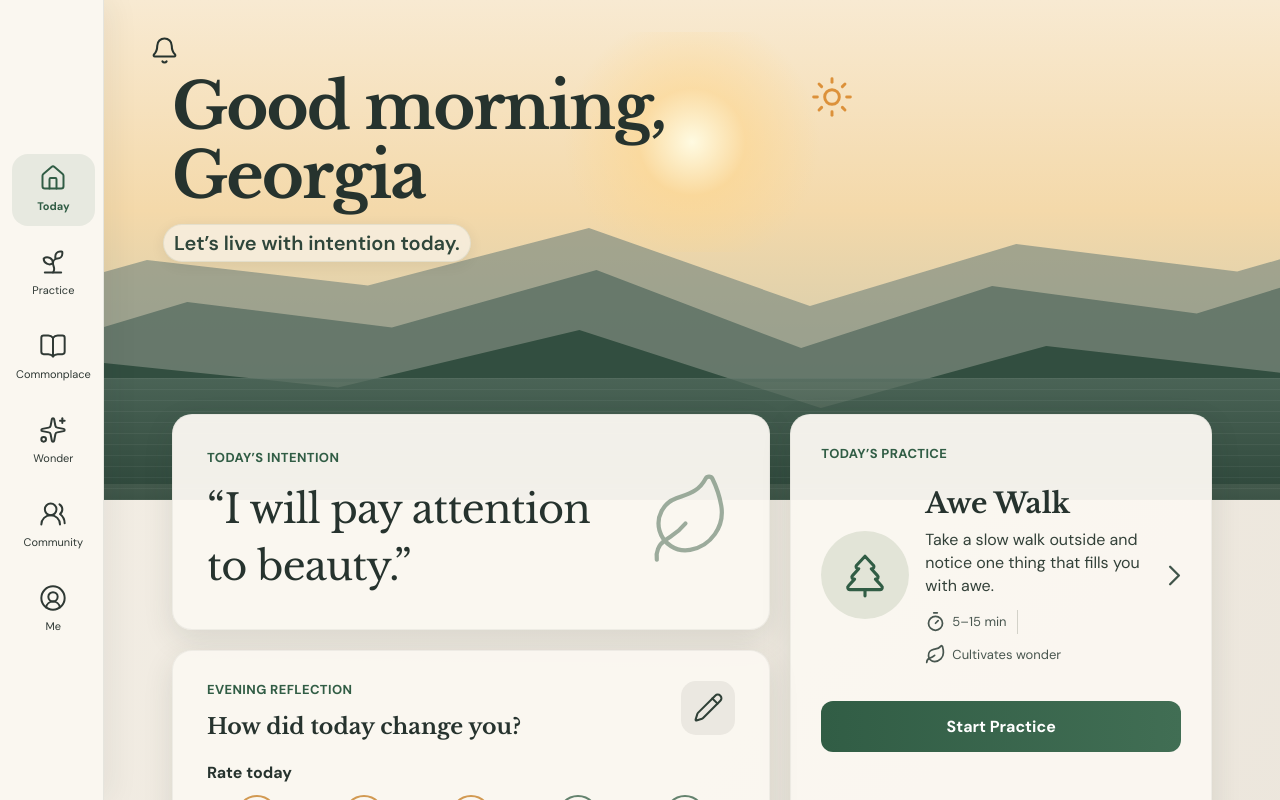
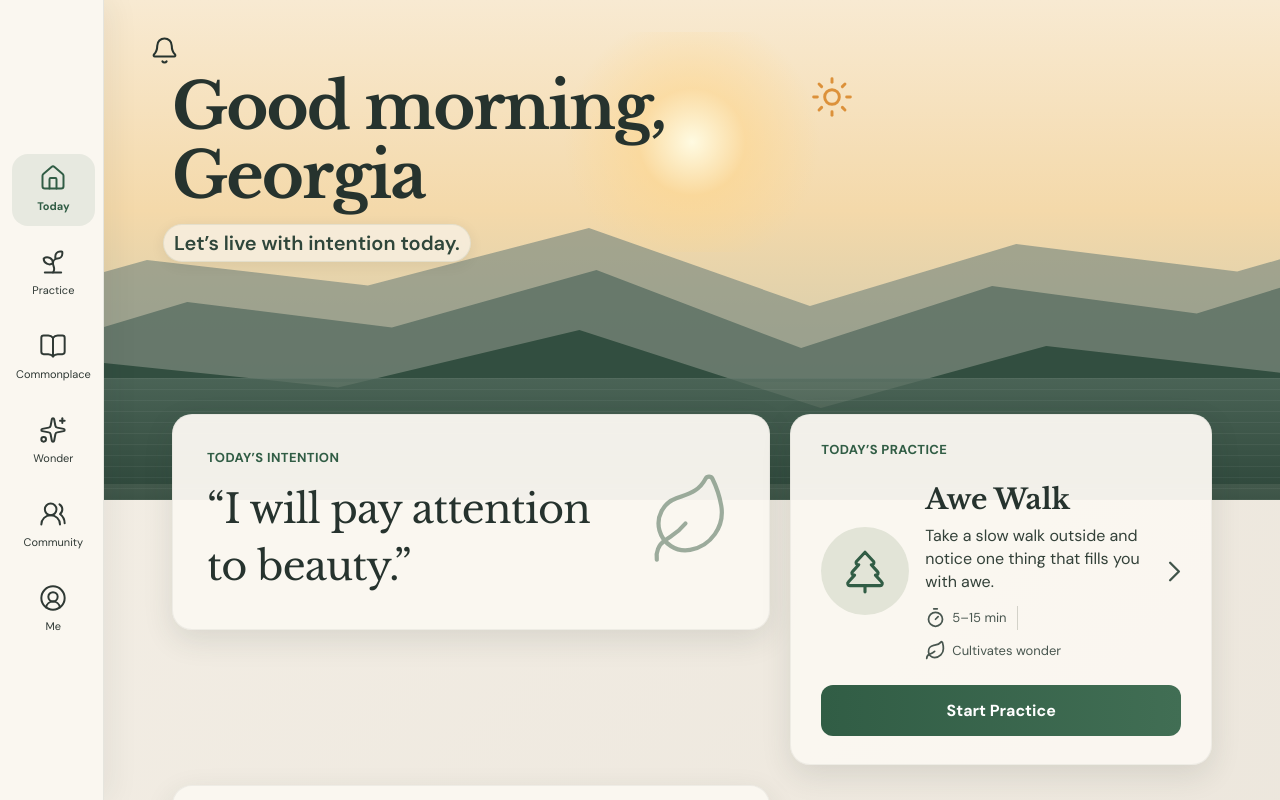
Before and after one commit to geeick/awe-pwa, a React (Vite) app: page / in a window 1280 px wide. Shown: the top 800 px of the page. Built offline with nearby package versions, Linux system fonts and the light colour scheme.

Commit message:
fix: compact desktop practice card

```diff
--- a/src/styles.css
+++ b/src/styles.css
@@ -292,9 +292,9 @@ button { font: inherit; }
 
   .practice-card {
     grid-column: span 5;
-    grid-row: span 2;
-    min-height: 432px;
-    padding: 30px;
+    grid-row: auto;
+    min-height: 0;
+    padding: 26px 30px 28px;
   }
 
   .practice-row {
@@ -308,7 +308,7 @@ button { font: inherit; }
   }
 
   .primary-button {
-    margin-top: 36px;
+    margin-top: 24px;
   }
 
   .reflection-card,
```
